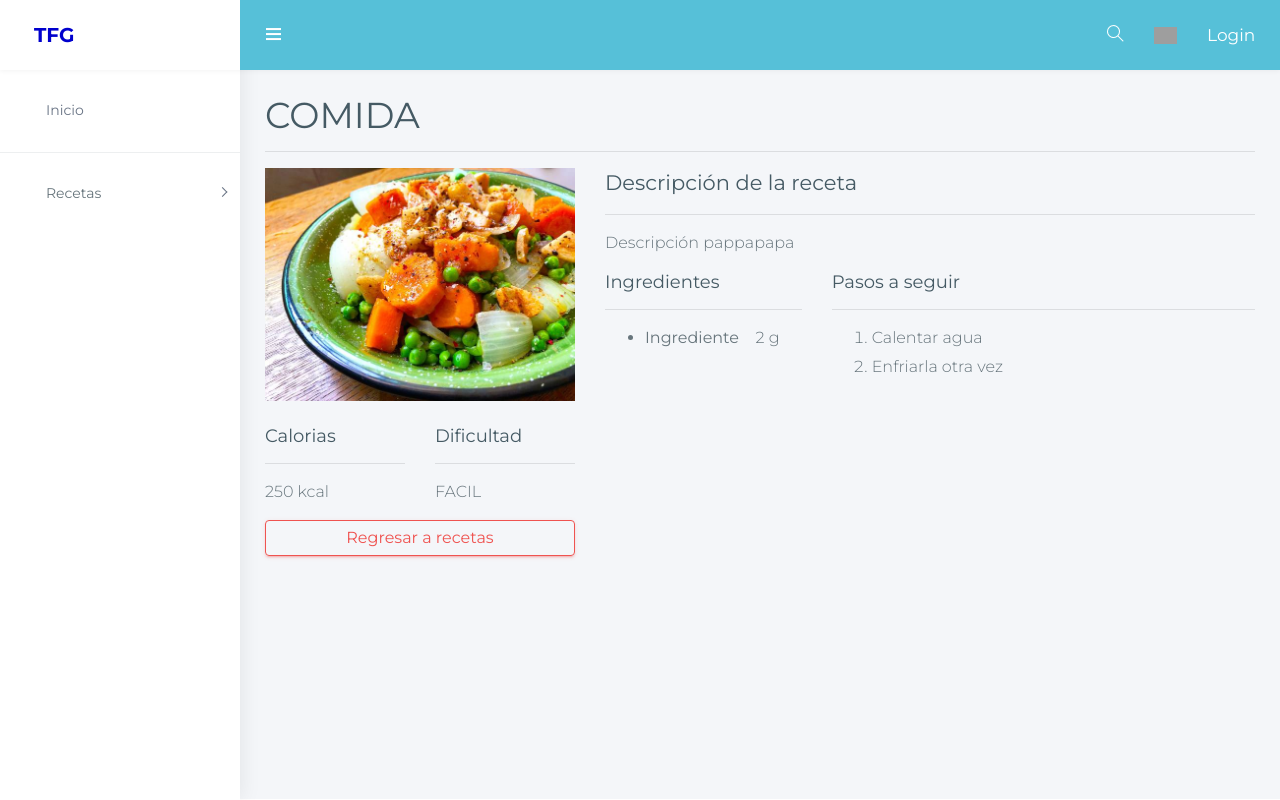
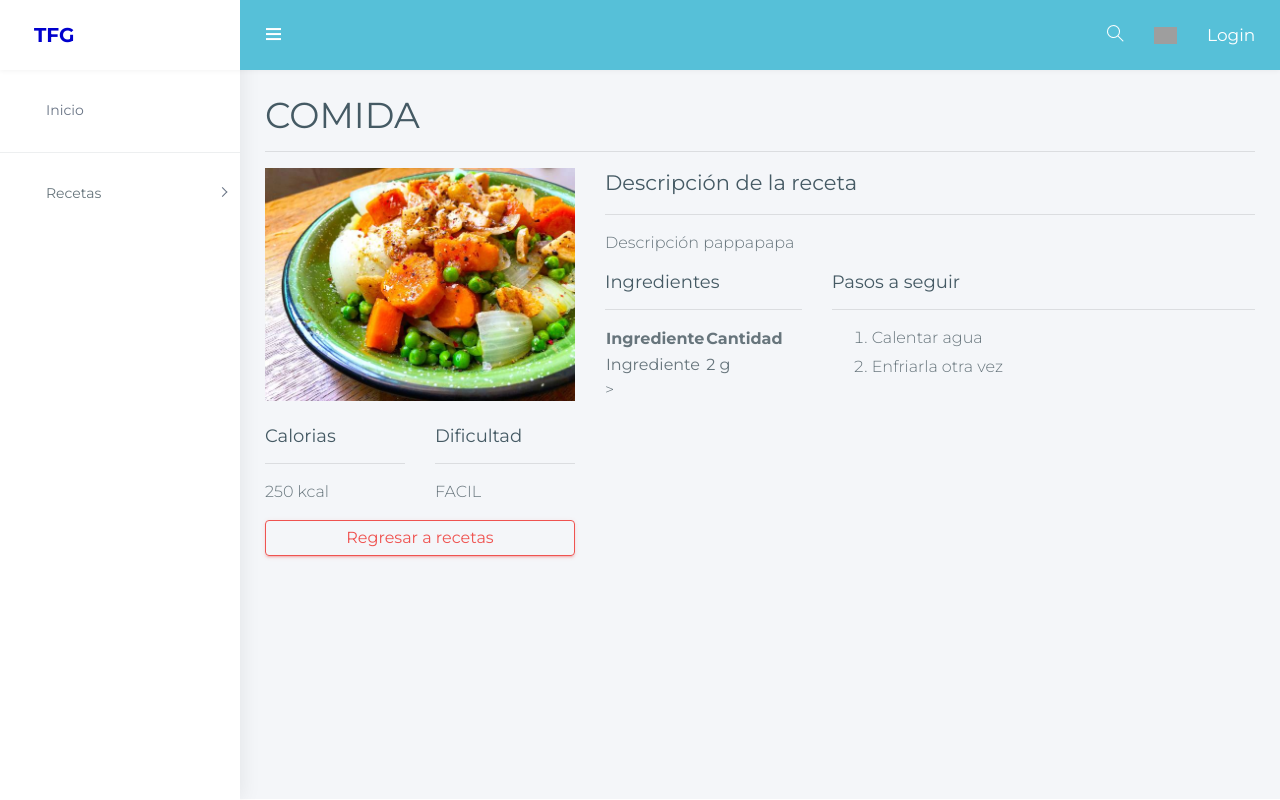
Before and after one commit to PelayoMC/Front-end, an Angular app: page /#/recipe/1 in a window 1280 px wide. Built offline with nearby package versions, Linux system fonts and the light colour scheme; grey boxes are pictures that could not be loaded; a web font is replaced by a local one.

Commit message:
Arreglo tabla recetas

```diff
--- a/src/app/pages/recipe/recipe.component.html
+++ b/src/app/pages/recipe/recipe.component.html
@@ -33,11 +33,16 @@
             <div class="col-md-4">
                 <h4>Ingredientes</h4>
                 <hr>
-                <ul>
-                    <li *ngFor="let ingrediente of receta.ingredientes">
-                        <b>{{ ingrediente.nombre }}</b> <i class="mdi mdi-arrow-right-bold"> </i> {{ ingrediente.cantidad }} {{ ingrediente.unidades }}
-                    </li>
-                </ul>
+                <table>
+                    <tr>
+                        <th><b>Ingrediente</b></th>
+                        <th><b>Cantidad</b></th>
+                    </tr>
+                    <tr *ngFor="let ingrediente of receta.ingredientes">
+                        <td><b>{{ ingrediente.nombre }}</b></td>
+                        <td><b>{{ ingrediente.cantidad }} {{ ingrediente.unidades }}</b></td>
+                    </tr>
+                </table>>
             </div>
             <div class="col-md-8">
                 <h4>Pasos a seguir</h4>
```
